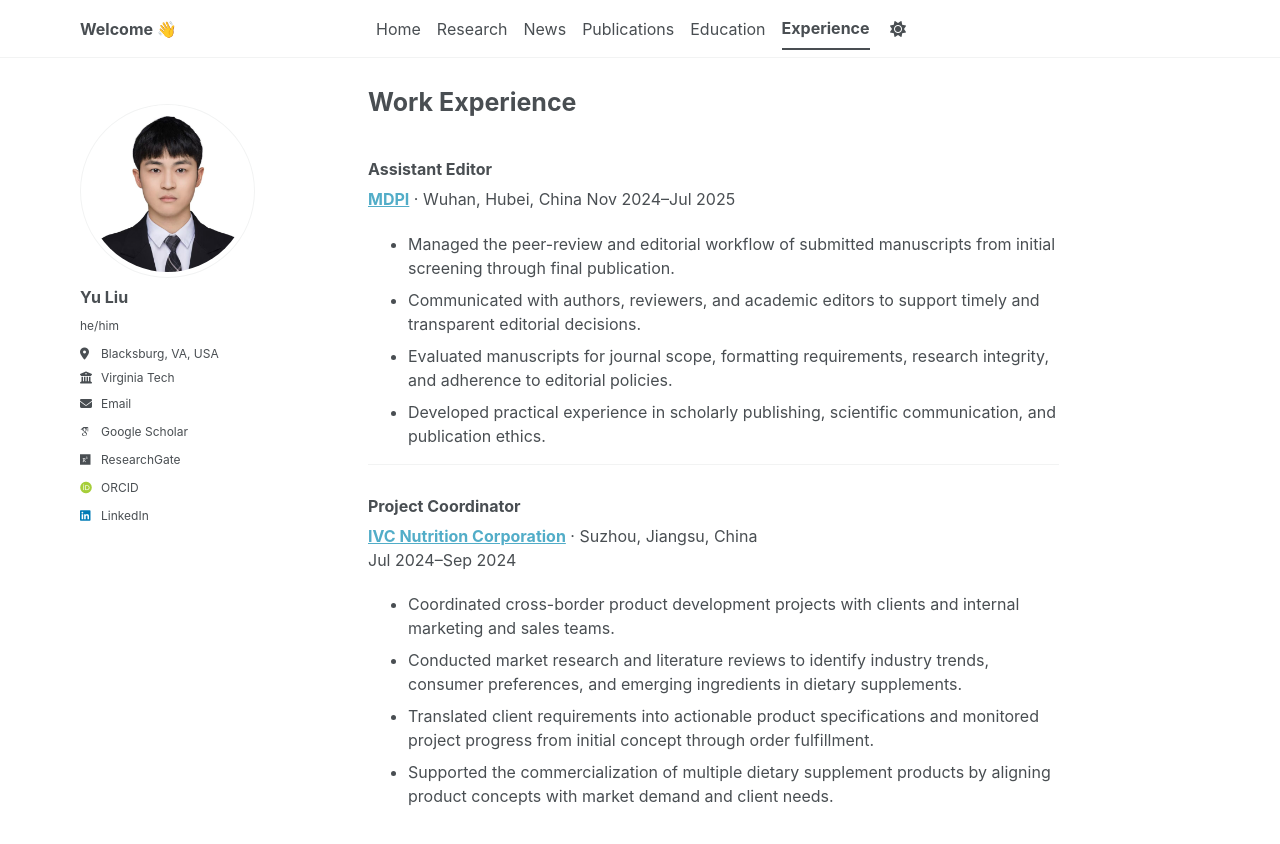
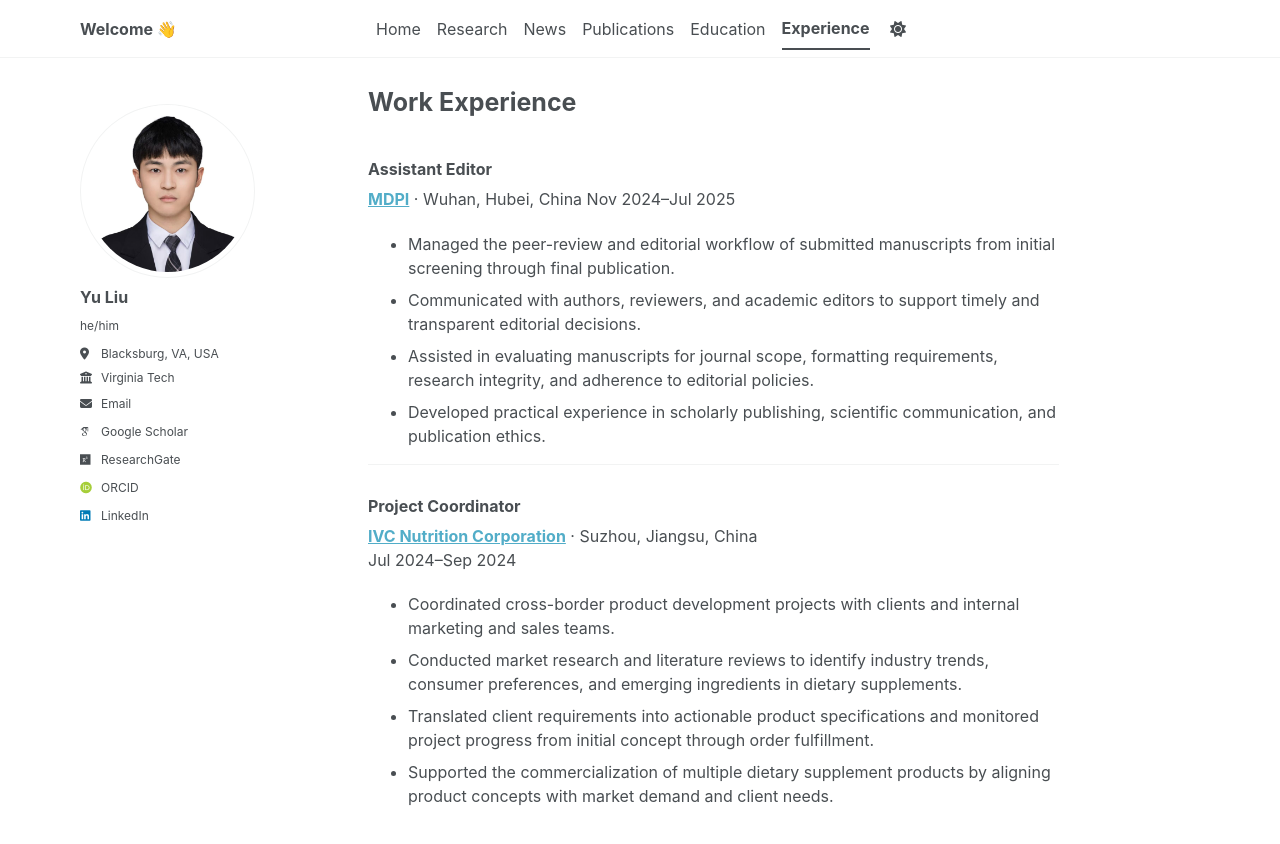
Before and after one commit to yuliu0322/yuliu0322.github.io, a Jekyll site: the page built from _pages/experience.md, in a window 1280 px wide. Shown: the top 844 px of the page. Built offline with Jekyll 4.4.1, drawn with Linux system fonts in a browser that asks for light colours; some web fonts are replaced; a script bundle is joined from its source files by our own code; library files that are not in the unit come from our copies.

Commit message:
Update experience.md

```diff
--- a/_pages/experience.md
+++ b/_pages/experience.md
@@ -10,7 +10,7 @@ Nov 2024–Jul 2025
 
 - Managed the peer-review and editorial workflow of submitted manuscripts from initial screening through final publication.
 - Communicated with authors, reviewers, and academic editors to support timely and transparent editorial decisions.
-- Evaluated manuscripts for journal scope, formatting requirements, research integrity, and adherence to editorial policies.
+- Assisted in evaluating manuscripts for journal scope, formatting requirements, research integrity, and adherence to editorial policies.
 - Developed practical experience in scholarly publishing, scientific communication, and publication ethics.
 
 ---
```
